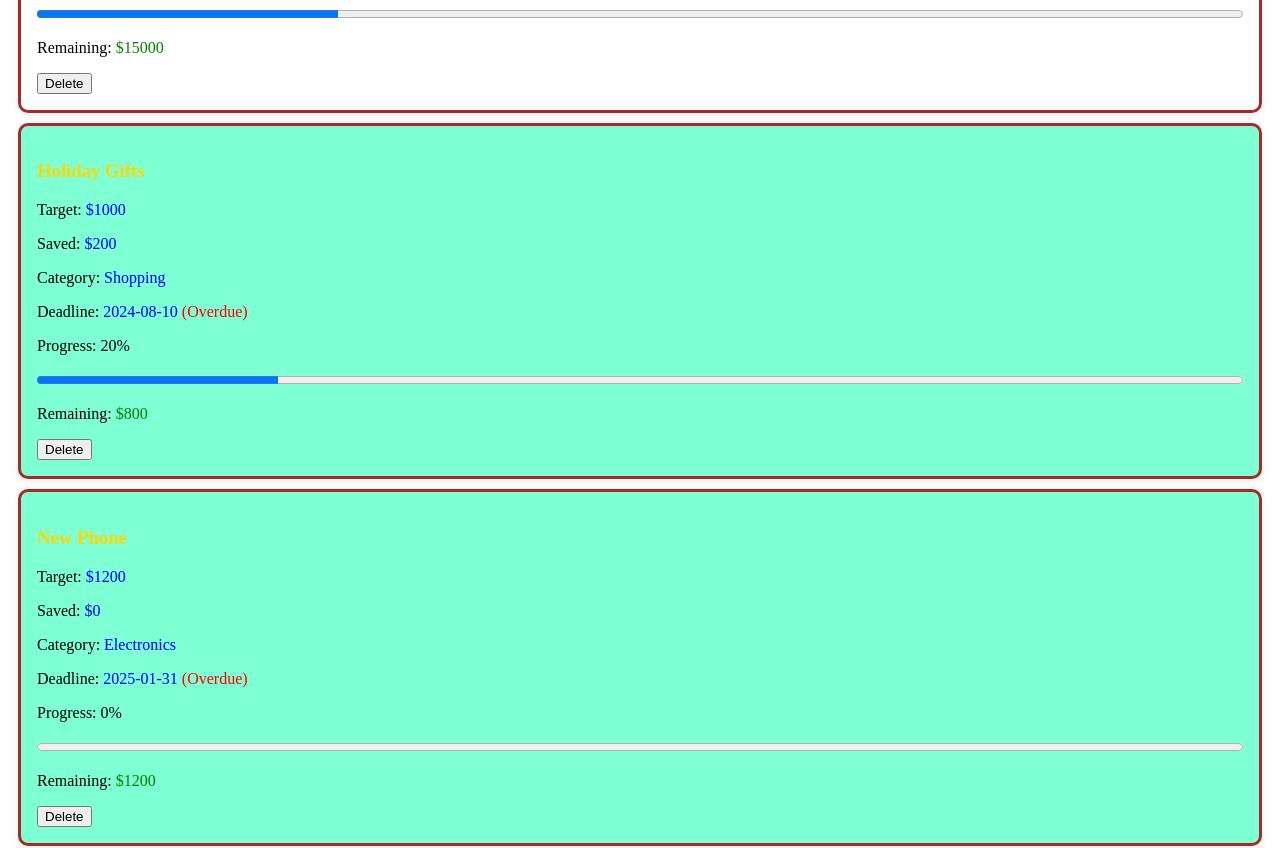
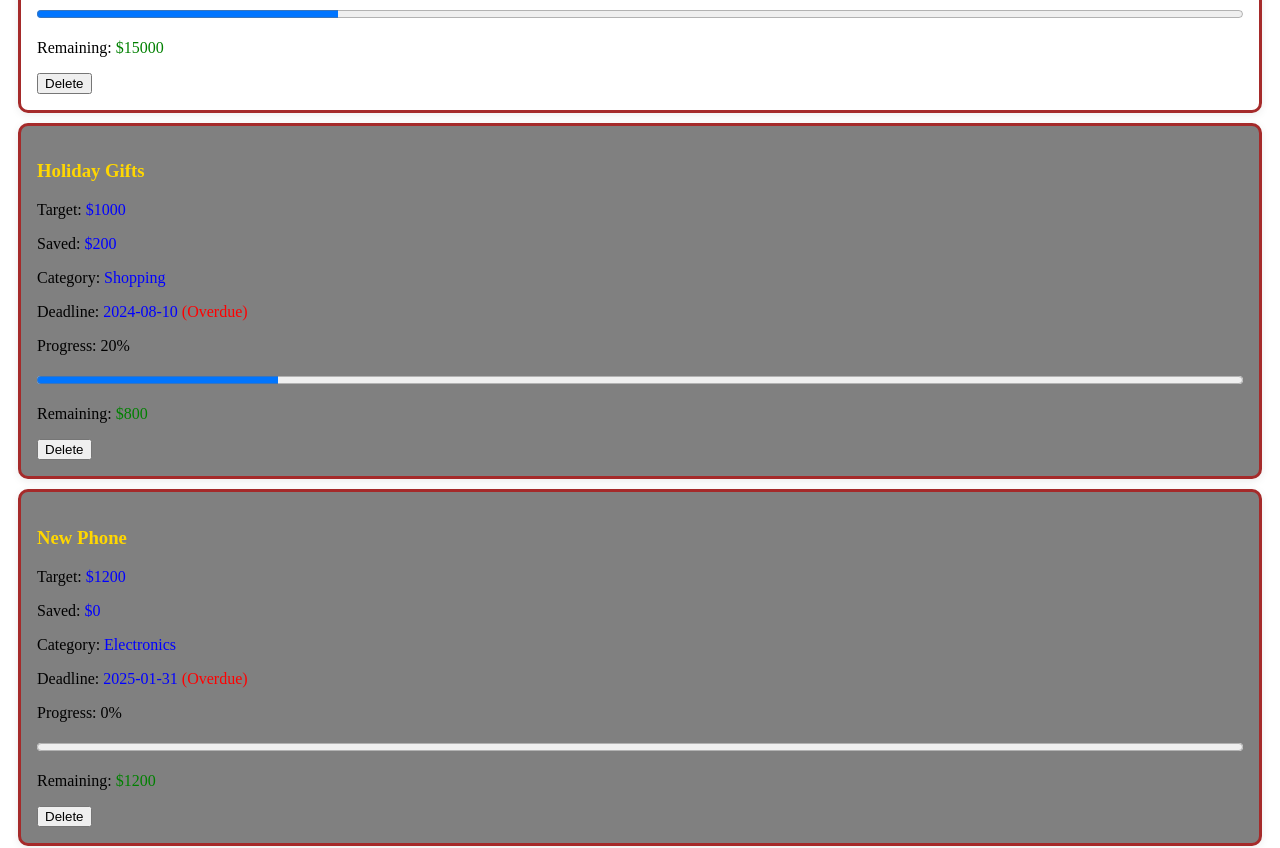
Before and after one commit to Angellucy460/Smart-Goal-Planner, a React (Vite) app: page / in a window 1280 px wide. Shown: the part 2520-3368 px from the top of the page. Built offline with nearby package versions, Linux system fonts and the light colour scheme; data requests are answered from the project's data file.

Commit message:
commited

```diff
--- a/src/Components/Item.jsx
+++ b/src/Components/Item.jsx
@@ -26,9 +26,9 @@ function Item({goal, setGoals }) {
         padding: '16px',
         borderRadius: '10px',
         background: isOverdue
-          ? "aquamarine"
+          ? "grey"
           : isWarning
-          ? "aquamarine"
+          ? "grey"
           : 'rgba(255,255,255,0.08)',
         color: "brown",
         boxShadow: '0 2px 8px rgba(0,0,0,0.08)'
```
